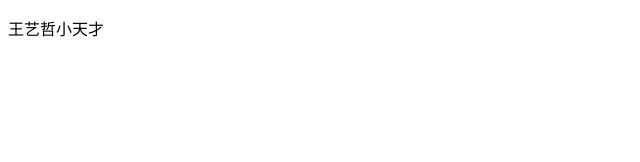
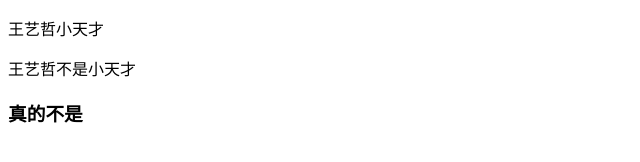
Before and after one commit to lipenghui888/wangyizhe1gao, a plain HTML site: page index.html in a window 1280 px wide. Shown: the whole page, without its empty margins (0-640 px from the left). Drawn offline with Linux system fonts and the light colour scheme.

Commit message:
两个标记

```diff
--- a/index.html
+++ b/index.html
@@ -7,5 +7,7 @@
 </head>
 <body>
     <p>王艺哲小天才</p>
+    <div>王艺哲不是小天才</div>
+    <h3>真的不是</h3>
 </body>
 </html>
```
